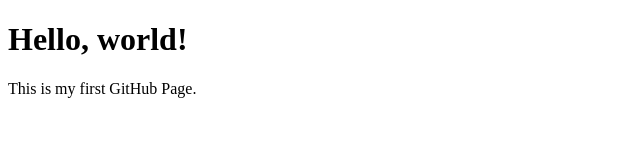
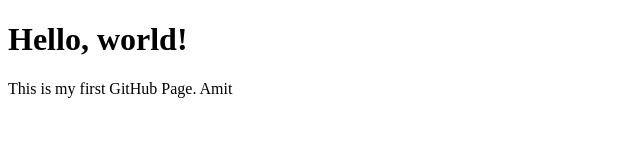
Before and after one commit to Er-AmitRajAnand/Er-AmitRajAnand.github.io, a plain HTML site: page index.html in a window 1280 px wide. Shown: the full height of the page, 0-640 px from the left. Drawn offline with Linux system fonts and the light colour scheme.

Commit message:
Add 'Amit' to the introductory paragraph

```diff
--- a/index.html
+++ b/index.html
@@ -5,6 +5,6 @@
 </head>
 <body>
   <h1>Hello, world!</h1>
-  <p>This is my first GitHub Page.</p>
+  <p>This is my first GitHub Page. Amit</p>
 </body>
 </html>
```
